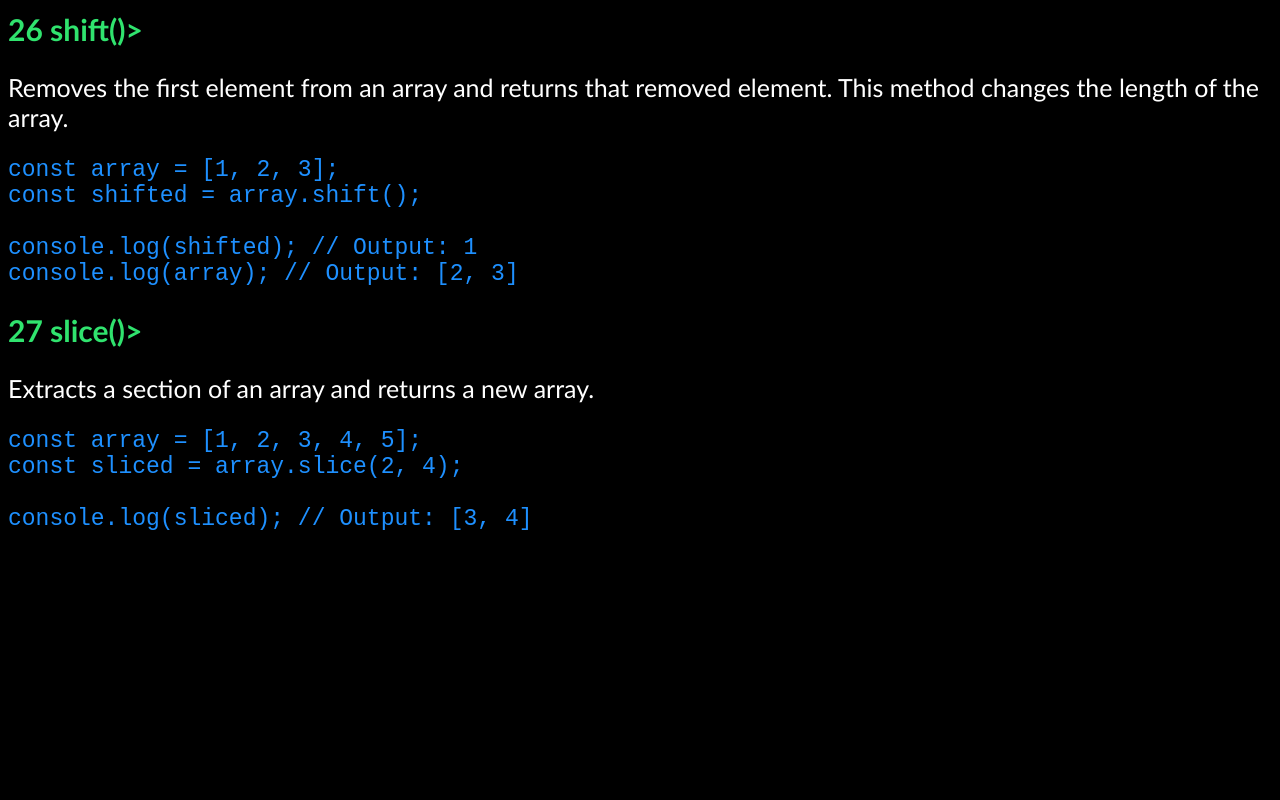
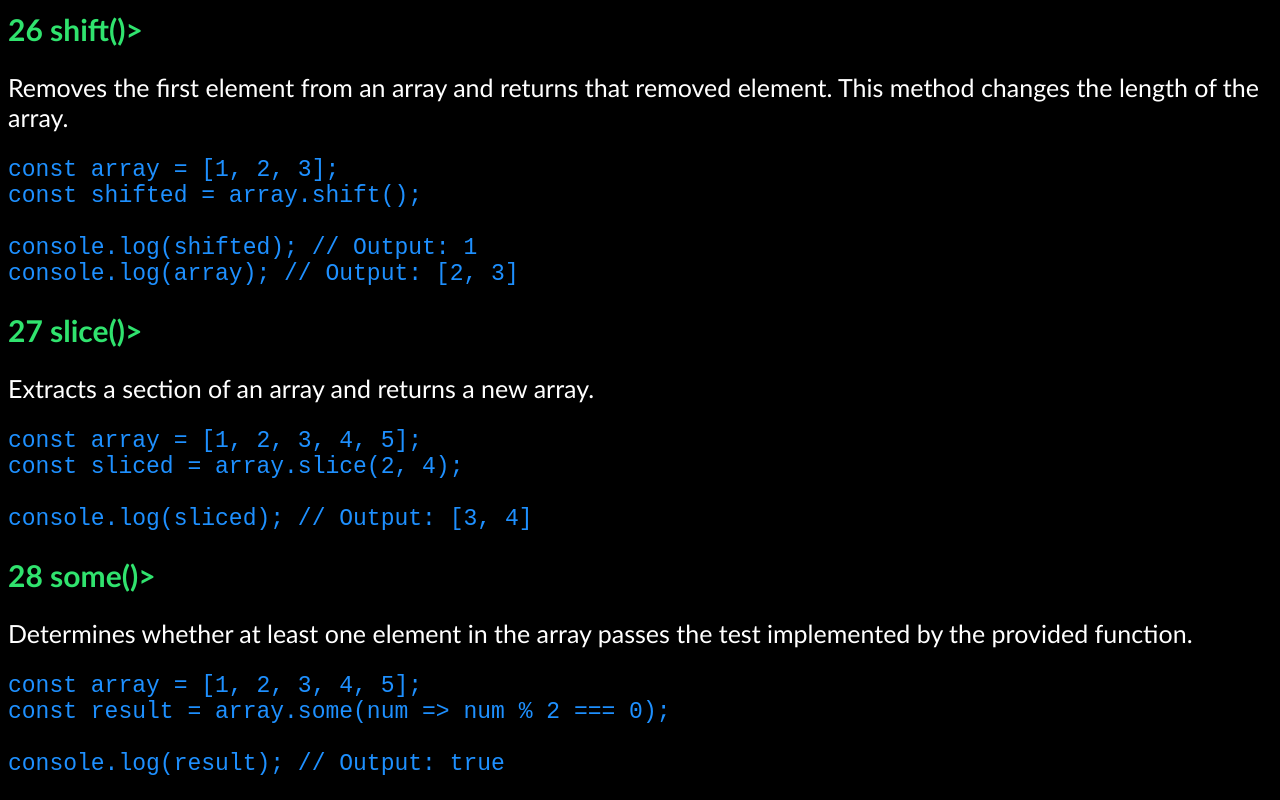
Before and after one commit to kawodyaarachchige/JavaScript_Array_Methods, a plain HTML site: page index.html in a window 1280 px wide. Shown: the part 8087-8887 px from the top of the page. Before the commit the page ends 8642 px from the top, so only its background shows below. Drawn offline with Linux system fonts and the light colour scheme.

Commit message:
added some() .

```diff
--- a/index.html
+++ b/index.html
@@ -258,6 +258,14 @@ const sliced = array.slice(2, 4);
 
 console.log(sliced); // Output: [3, 4]
 </pre>
+
+<h2>28 some()></h2>
+<p>Determines whether at least one element in the array passes the test implemented by the provided function.</p>
+<pre>const array = [1, 2, 3, 4, 5];
+const result = array.some(num => num % 2 === 0);
+
+console.log(result); // Output: true
+</pre>
 </body>
 
 </html>
```
Also changed, not shown: script.js (+8 -0 lines).
